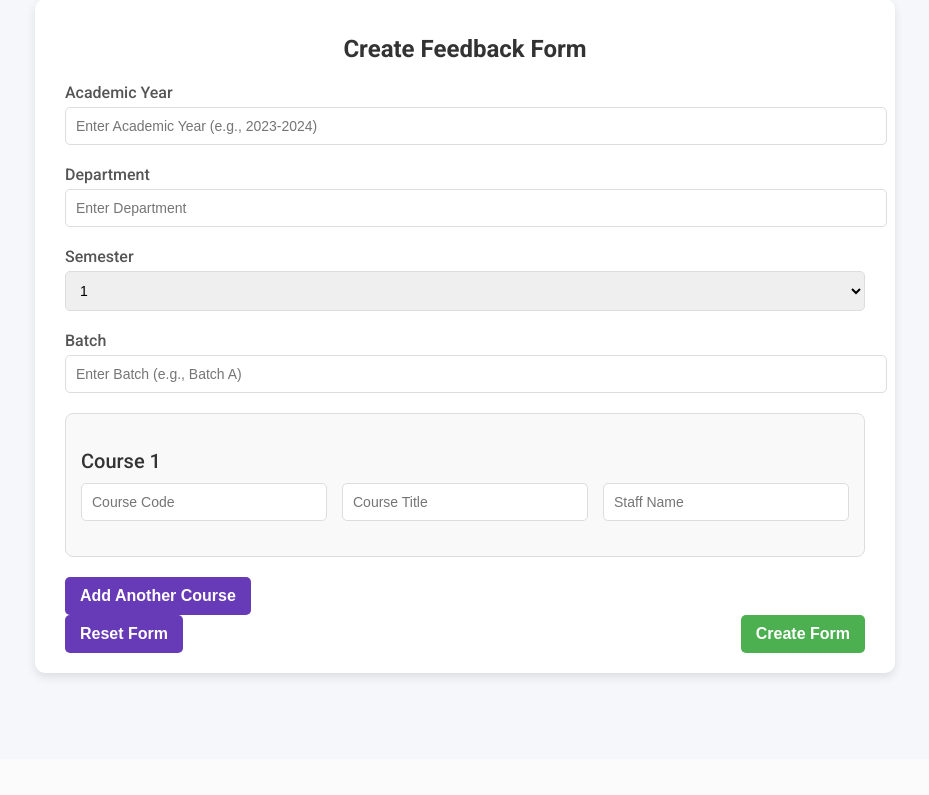
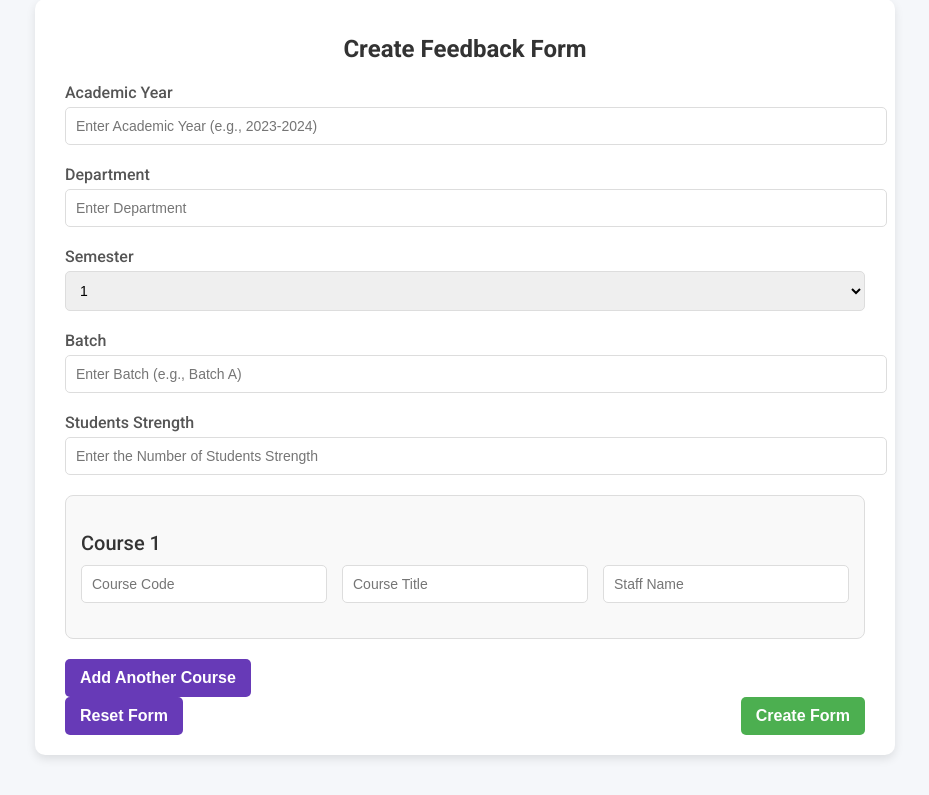
Before and after one commit to venkatesh2005/feedback-system, a Flask app: page /create_form in a window 1280 px wide. Shown: the part 41-836 px from the top of the page, without its empty margins (175-1104 px from the left). Before the commit the page ends 721 px from the top, so only its background shows below. Run offline with Flask 3, Linux system fonts and the light colour scheme; the visitor is signed in with stand-in values (Sample User, id 1).

Commit message:
Update create_form.html

```diff
--- a/templates/create_form.html
+++ b/templates/create_form.html
@@ -195,6 +195,16 @@
           required
         />
 
+        <label for="studentsStrength">Students Strength</label>
+        <input
+          type="number"
+          id="studentsStrength"
+          name="studentsStrength"
+          placeholder="Enter the Number of Students Strength"
+          value="{{ form.students_strength if is_edit else '' }}"
+          required
+        />
+
         <div id="courses">
           {% if is_edit %}
           {% for course in form.courses %}
```
